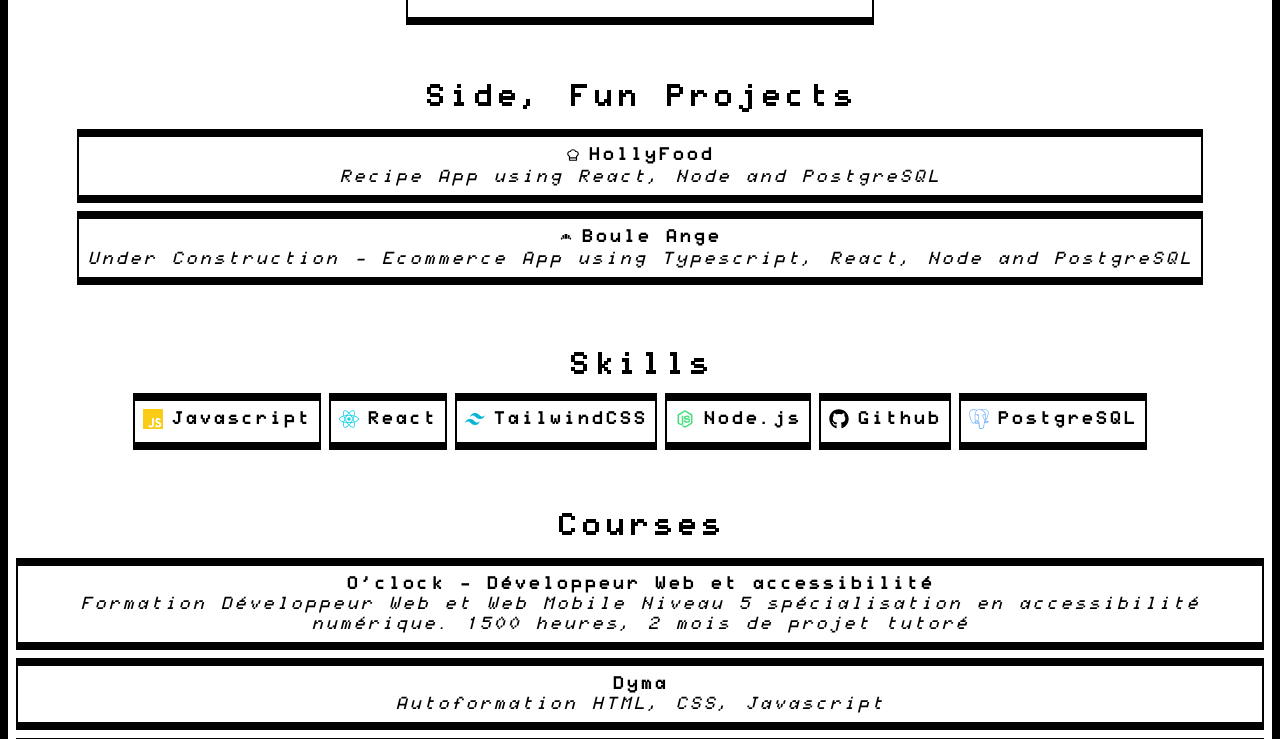
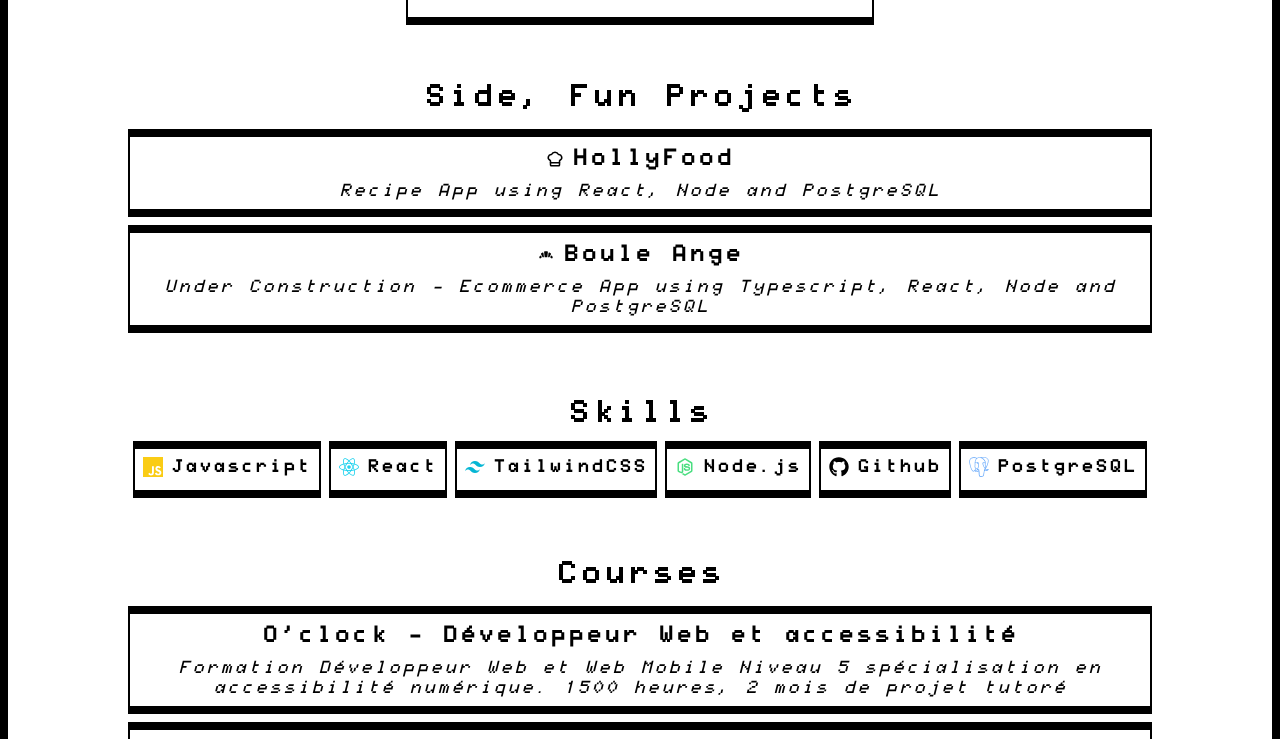
Before and after one commit to FloSenOclock/Portfolio, a React (Vite) app: page / in a window 1280 px wide. Shown: the part 423-1162 px from the top of the page. Built offline with nearby package versions, Linux system fonts and the light colour scheme.

Commit message:
ajustement mise en page

```diff
--- a/src/components/Courses/index.jsx
+++ b/src/components/Courses/index.jsx
@@ -27,10 +27,10 @@
         {coursesList.map((course, index) => (
           <li
             key={index}
-            className=" my-2 p-2 border-x-2 border-y-8 border-light-border dark:border-dark-border  hover:contrast-0"
+            className="max-w-5xl my-2 p-2 border-x-2 border-y-8 border-light-border dark:border-dark-border  hover:contrast-0"
           >
             <a href={course.url} target="_blank" rel="noopener noreferrer">
-              <h3 className="inline-flex items-center gap-2">
+              <h3 className="text-lg mb-2 inline-flex items-center gap-2">
                 <strong>{course.name}</strong>
               </h3>
               <p>
--- a/src/components/Project/index.jsx
+++ b/src/components/Project/index.jsx
@@ -6,12 +6,14 @@
     {
       icon: <LuChefHat />,
       name: "HollyFood",
+      target: "_blank",
       description: "Recipe App using React, Node and PostgreSQL",
       url: "https://projet-hollyfood-front.onrender.com/",
     },
     {
       icon: <MdBakeryDining />,
       name: "Boule Ange",
+      target: "#",
       description:
         "Under Construction - Ecommerce App using Typescript, React, Node and PostgreSQL",
       url: "#",
@@ -25,10 +27,14 @@
         {projectsList.map((project, index) => (
           <li
             key={index}
-            className=" my-2 p-2 border-x-2 border-y-8 border-light-border dark:border-dark-border  hover:contrast-0"
+            className="max-w-5xl my-2 p-2 border-x-2 border-y-8 border-light-border dark:border-dark-border  hover:contrast-0"
           >
-            <a href={project.url} target="_blank" rel="noopener noreferrer">
-              <h3 className="inline-flex items-center gap-2">
+            <a
+              href={project.url}
+              target={project.target}
+              rel="noopener noreferrer"
+            >
+              <h3 className="text-lg mb-2 inline-flex items-center gap-2">
                 {project.icon}
                 <strong>{project.name}</strong>
               </h3>
```
